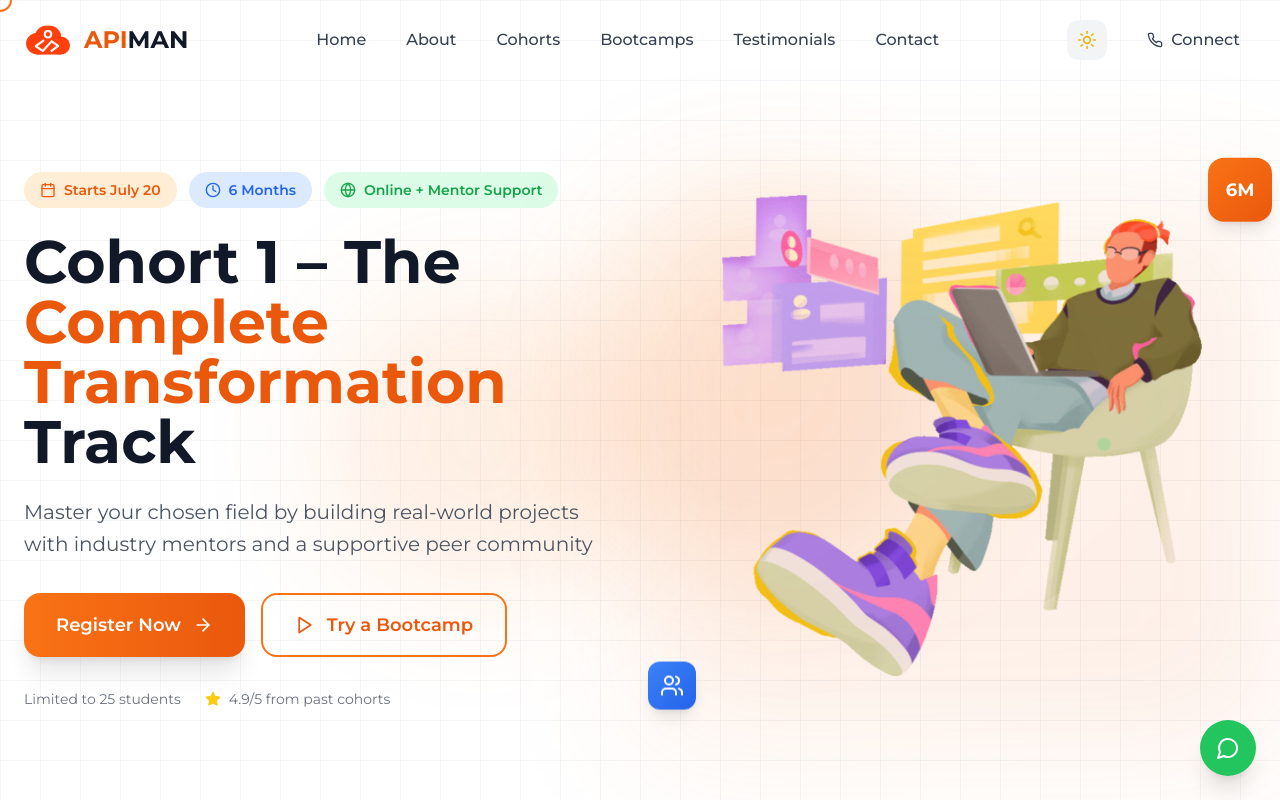
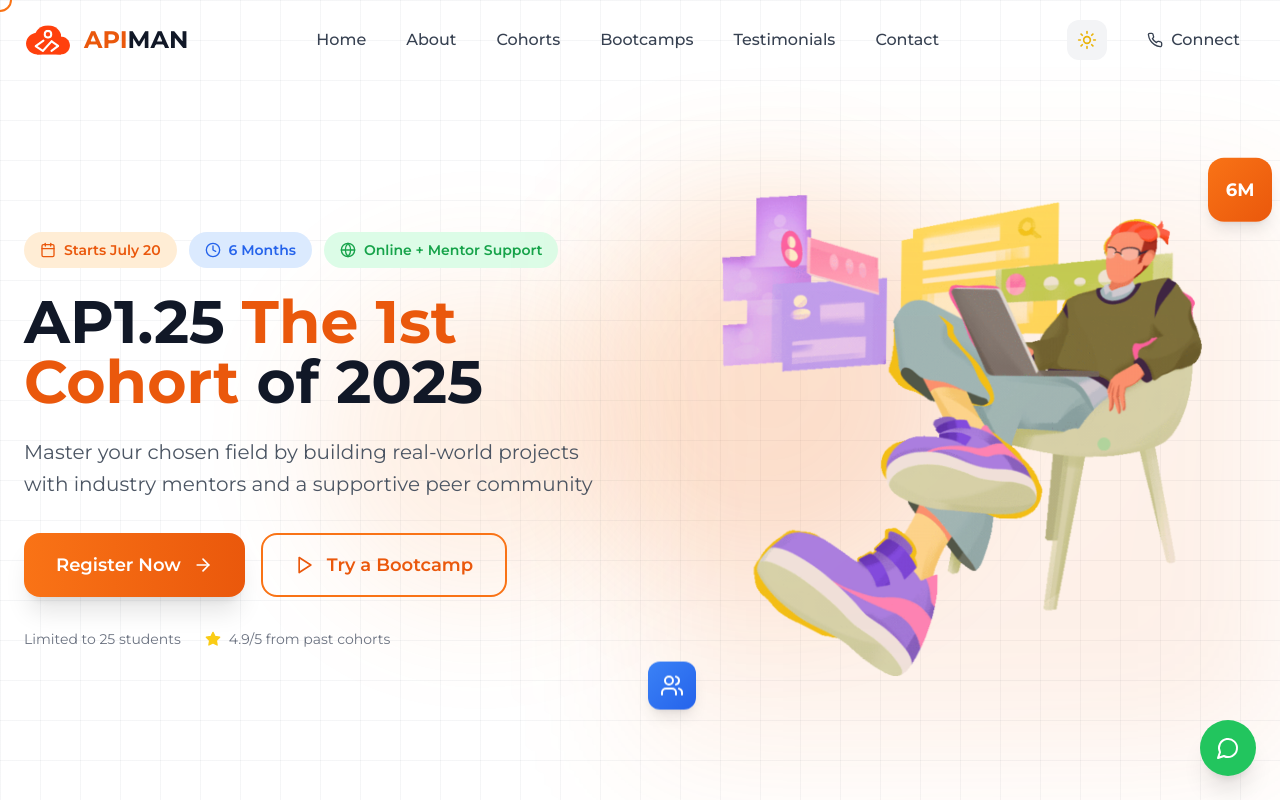
Before and after one commit to shrixtacy/Apiman, a React (Vite) app: page /cohort in a window 1280 px wide. Shown: the top 800 px of the page. Built offline with nearby package versions, Linux system fonts and the light colour scheme.

Commit message:
Updated Cohort Name

```diff
--- a/src/pages/CohortPage.tsx
+++ b/src/pages/CohortPage.tsx
@@ -211,8 +211,8 @@ const CohortPage = () => {
                 </div>
 
                 <h1 className="text-5xl md:text-6xl font-bold text-gray-900 dark:text-white mb-6 leading-tight transition-colors duration-300">
-                  Cohort 1 – The <span className="text-orange-600 dark:text-orange-400">Complete</span><br />
-                  <span className="text-orange-600 dark:text-orange-400">Transformation</span> Track
+                  AP1.25 <span className="text-orange-600 dark:text-orange-400">The 1st</span><br />
+                  <span className="text-orange-600 dark:text-orange-400">Cohort</span> of 2025
                 </h1>
 
                 <p className="text-xl text-gray-600 dark:text-gray-300 mb-8 leading-relaxed transition-colors duration-300">
```
